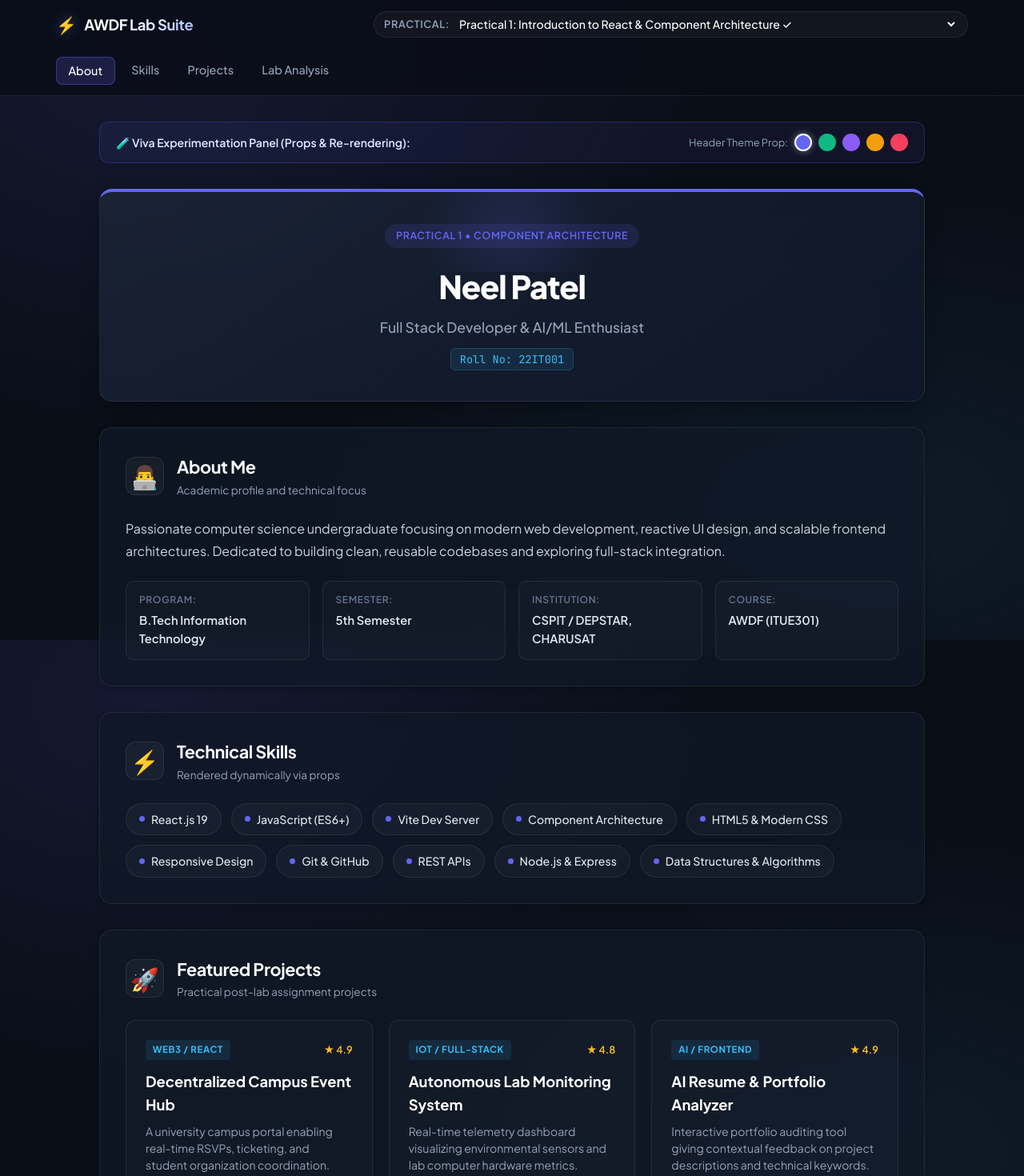
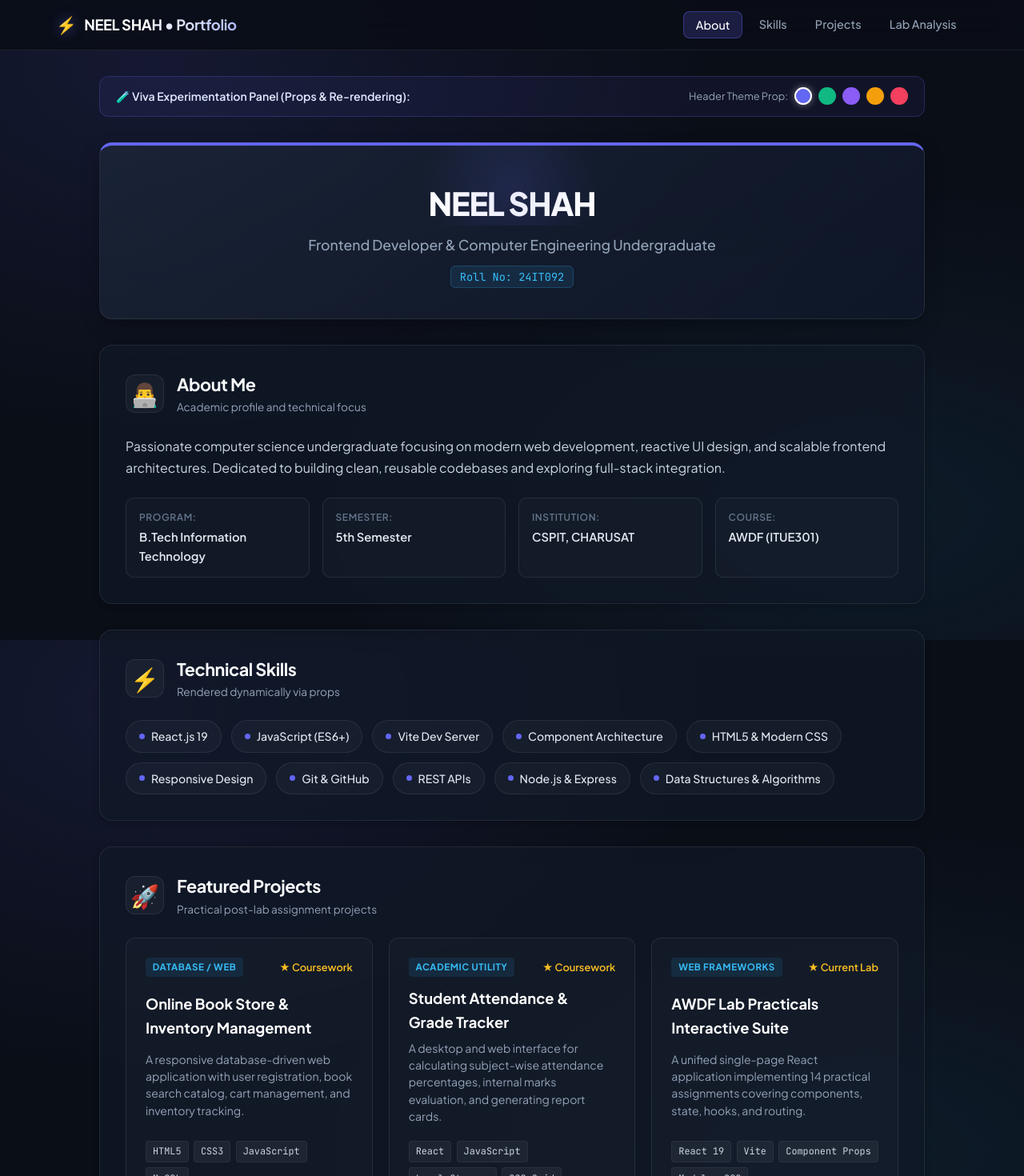
Before and after one commit to 24it092-ui/24IT092_AWDF, a React (Vite) app: page / in a window 1280 px wide. Shown: the top 1470 px of the page at 80% size. Built offline with nearby package versions, Linux system fonts and the light colour scheme.

Commit message:
update: remove practical dropdown selector, update roll no to 24IT092

```diff
--- a/src/components/Footer.jsx
+++ b/src/components/Footer.jsx
@@ -3,7 +3,7 @@ export default function Footer({ studentName, year = new Date().getFullYear(), g
     <footer className="portfolio-footer">
       <div className="footer-content">
         <p className="footer-copyright">
-          © {year} <strong>{studentName}</strong> • Charotar University of Science and Technology (CHARUSAT)
+          © {year} <strong>{studentName}</strong> • CSPIT, CHARUSAT
         </p>
         <p className="footer-meta">
           B.Tech IT/CE/CSE/AIML | Advanced Web Development Frameworks (ITUE301)
--- a/src/components/Header.jsx
+++ b/src/components/Header.jsx
@@ -1,9 +1,6 @@
 export default function Header({ name, title, rollNo, themeColor = '#6366f1' }) {
   return (
     <header className="portfolio-header" style={{ borderTop: `4px solid ${themeColor}` }}>
-      <div className="header-badge" style={{ backgroundColor: `${themeColor}22`, color: themeColor }}>
-        Practical 1 • Component Architecture
-      </div>
       <h1 className="header-name">{name}</h1>
       <p className="header-title">{title}</p>
       {rollNo && <span className="header-roll">Roll No: {rollNo}</span>}
--- a/src/components/NavBar.jsx
+++ b/src/components/NavBar.jsx
@@ -11,24 +11,7 @@ export default function NavBar({ activeSection, onNavigate, practicalList, curre
       <div className="navbar-container">
         <div className="navbar-brand">
           <span className="brand-logo">⚡</span>
-          <span className="brand-text">AWDF Lab Suite</span>
-        </div>
-
-        {/* Practical Switcher Dropdown for seamless integration of all 14 practicals */}
-        <div className="practical-selector-wrapper">
-          <label htmlFor="practical-select" className="selector-label">Practical:</label>
-          <select
-            id="practical-select"
-            className="practical-select"
-            value={currentPractical}
-            onChange={(e) => onSelectPractical(Number(e.target.value))}
-          >
-            {practicalList.map((p) => (
-              <option key={p.id} value={p.id} disabled={!p.available}>
-                Practical {p.id}: {p.title} {!p.available ? '(Upcoming)' : '✓'}
-              </option>
-            ))}
-          </select>
+          <span className="brand-text">NEEL SHAH • Portfolio</span>
         </div>
 
         {/* In-page active navigation */}
--- a/src/data/practicalsData.js
+++ b/src/data/practicalsData.js
@@ -16,12 +16,12 @@ export const PRACTICAL_REGISTRY = [
 ];
 
 export const INITIAL_STUDENT_DATA = {
-  name: 'Neel Patel',
-  title: 'Full Stack Developer & AI/ML Enthusiast',
-  rollNo: '22IT001',
+  name: 'NEEL SHAH',
+  title: 'Frontend Developer & Computer Engineering Undergraduate',
+  rollNo: '24IT092',
   department: 'B.Tech Information Technology',
   semester: '5th Semester',
-  college: 'CSPIT / DEPSTAR, CHARUSAT',
+  college: 'CSPIT, CHARUSAT',
   bio: 'Passionate computer science undergraduate focusing on modern web development, reactive UI design, and scalable frontend architectures. Dedicated to building clean, reusable codebases and exploring full-stack integration.',
   skills: [
     'React.js 19',
@@ -38,27 +38,27 @@ export const INITIAL_STUDENT_DATA = {
   projects: [
     {
       id: 1,
-      title: 'Decentralized Campus Event Hub',
-      tag: 'Web3 / React',
-      stars: '4.9',
-      description: 'A university campus portal enabling real-time RSVPs, ticketing, and student organization coordination.',
-      technologies: ['React', 'Vite', 'Tailwind CSS', 'Firebase'],
+      title: 'Online Book Store & Inventory Management',
+      tag: 'Database / Web',
+      stars: 'Coursework',
+      description: 'A responsive database-driven web application with user registration, book search catalog, cart management, and inventory tracking.',
+      technologies: ['HTML5', 'CSS3', 'JavaScript', 'MySQL'],
     },
     {
       id: 2,
-      title: 'Autonomous Lab Monitoring System',
-      tag: 'IoT / Full-Stack',
-      stars: '4.8',
-      description: 'Real-time telemetry dashboard visualizing environmental sensors and lab computer hardware metrics.',
-      technologies: ['React', 'Node.js', 'WebSocket', 'Chart.js'],
+      title: 'Student Attendance & Grade Tracker',
+      tag: 'Academic Utility',
+      stars: 'Coursework',
+      description: 'A desktop and web interface for calculating subject-wise attendance percentages, internal marks evaluation, and generating report cards.',
+      technologies: ['React', 'JavaScript', 'Local Storage', 'CSS Grid'],
     },
     {
       id: 3,
-      title: 'AI Resume & Portfolio Analyzer',
-      tag: 'AI / Frontend',
-      stars: '4.9',
-      description: 'Interactive portfolio auditing tool giving contextual feedback on project descriptions and technical keywords.',
-      technologies: ['React', 'TypeScript', 'Gemini API', 'CSS Grid'],
+      title: 'AWDF Lab Practicals Interactive Suite',
+      tag: 'Web Frameworks',
+      stars: 'Current Lab',
+      description: 'A unified single-page React application implementing 14 practical assignments covering components, state, hooks, and routing.',
+      technologies: ['React 19', 'Vite', 'Component Props', 'Modular CSS'],
     },
   ],
   githubUrl: 'https://github.com',
```
